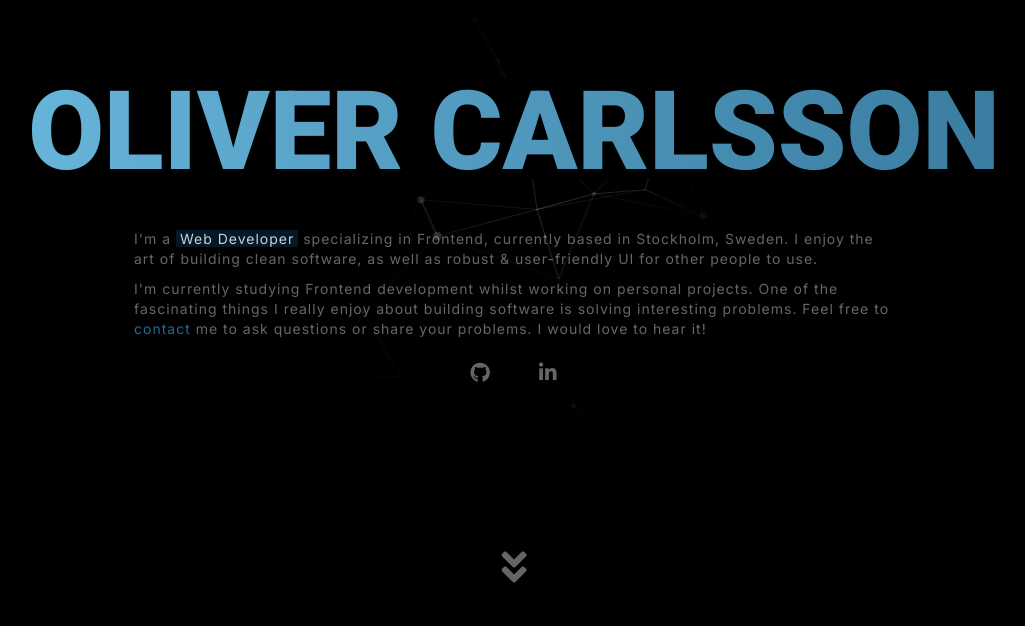
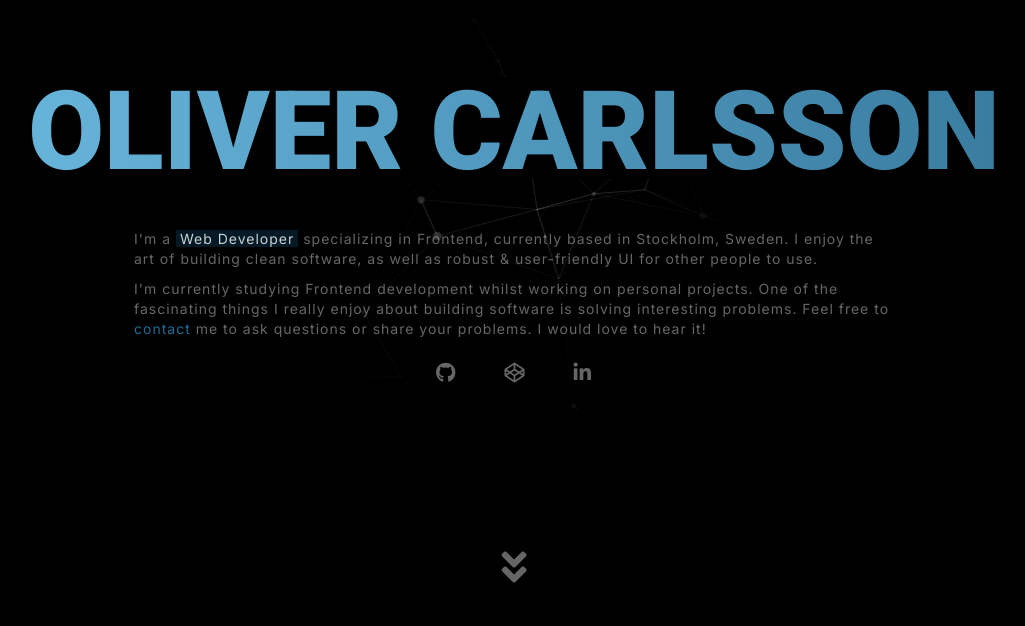
Before and after one commit to carlssonk/portfolio, a plain HTML site: page index.html in a window 1280 px wide. Shown: the part 171-797 px from the top of the page, without its empty margins (126-1151 px from the left). Drawn offline with Linux system fonts and the light colour scheme.

Commit message:
add codepen

```diff
--- a/index.html
+++ b/index.html
@@ -89,7 +89,7 @@
           </p>
           <ul class="social-media-list">
             <li tabindex="1"><a href="https://github.com/CarlssonK" target="_blank"><i class="fab fa-github"></i></a></li>
-            <!-- <li tabindex="2"><a href="https://twitter.com/Carlsson__" target="_blank"><i class="fab fa-twitter"></i></a></li> -->
+            <li tabindex="2"><a href="https://codepen.io/CarlssonK" target="_blank"><i class="fab fa-codepen"></i></a></li>
             <li tabindex="3"><a href="https://www.linkedin.com/in/olivercarlsson/" target="_blank"><i class="fab fa-linkedin-in"></i></a></li>
           </ul>
         </div>
```
